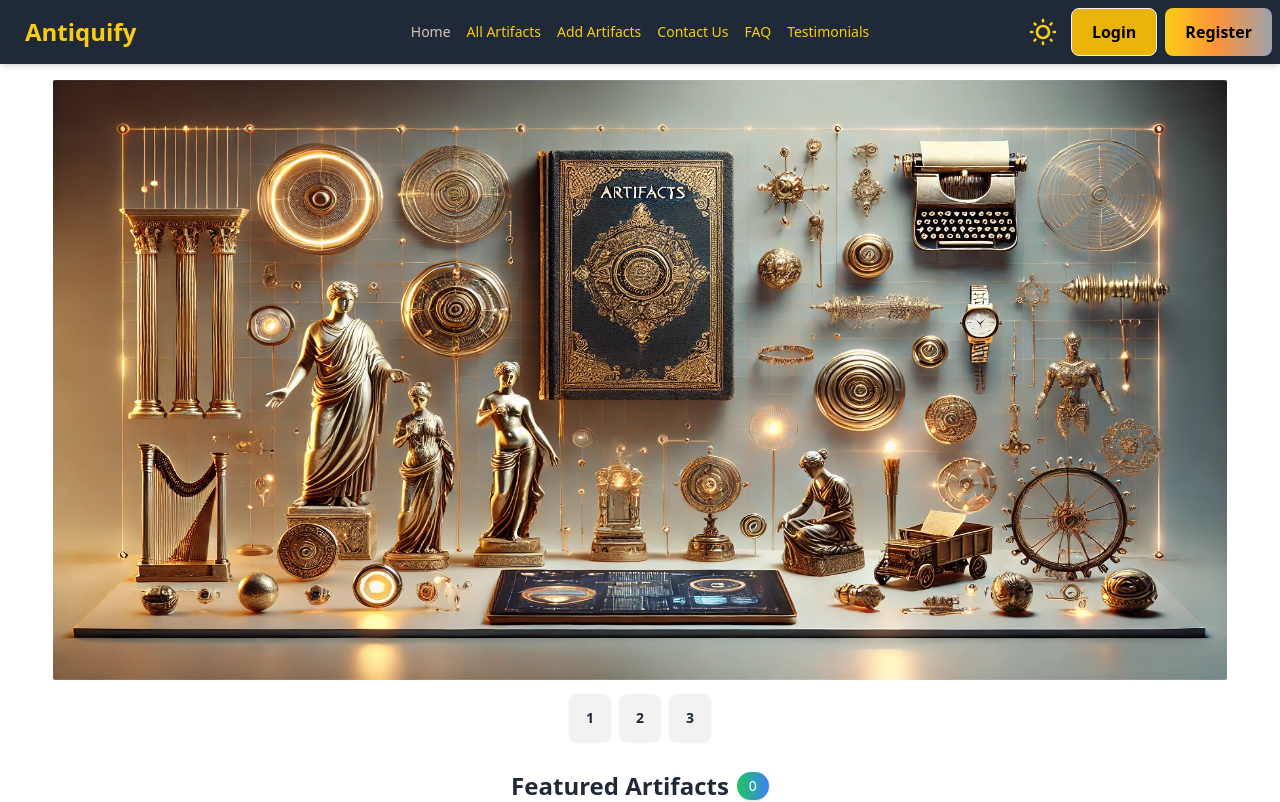
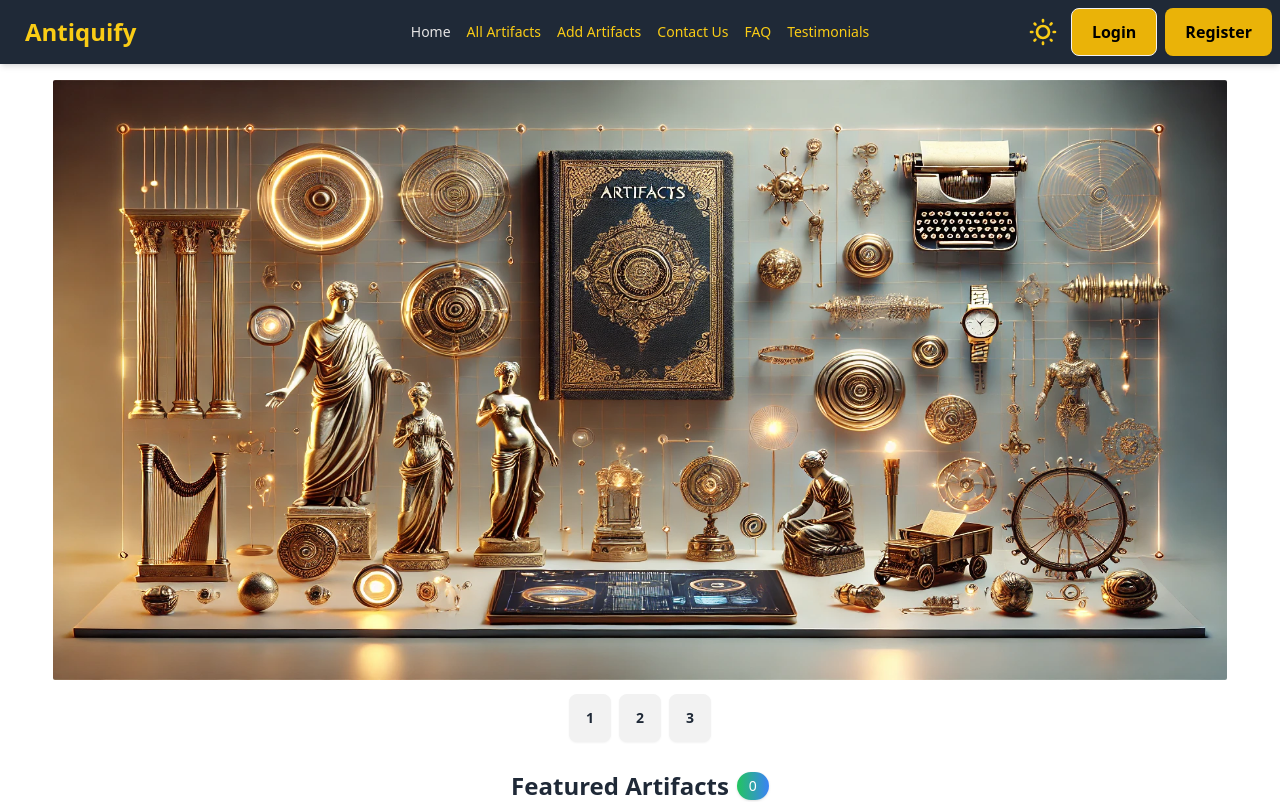
Before and after one commit to omarFaruk99/Antiquify-Client, a React (Vite) app: page / in a window 1280 px wide. Shown: the top 802 px of the page. Built offline with nearby package versions, Linux system fonts and the light colour scheme; no server answers.

Commit message:
update Navbar component styling for improved color and button appearance

```diff
--- a/src/Components/Navbar.css
+++ b/src/Components/Navbar.css
@@ -1,4 +1,4 @@
 /* for navar action page */
 .active {
-  color: #D8C4B6;
+  color: #f8f6f5e8;
 }
--- a/src/Components/Navbar.jsx
+++ b/src/Components/Navbar.jsx
@@ -112,7 +112,7 @@ const Navbar = () => {
             </NavLink>
             <NavLink
               to={"/register"}
-              className="btn text-black  bg-gradient-to-r  from-yellow-400 via-orange-400 to-gray-400 hover:opacity-90 border-none text-sm py-1 px-2 sm:text-base sm:py-2 sm:px-5"
+              className="btn text-black  bg-yellow-500 hover:bg-yellow-600 border-none text-sm py-1 px-2 sm:text-base sm:py-2 sm:px-5"
             >
               Register
             </NavLink>
```
